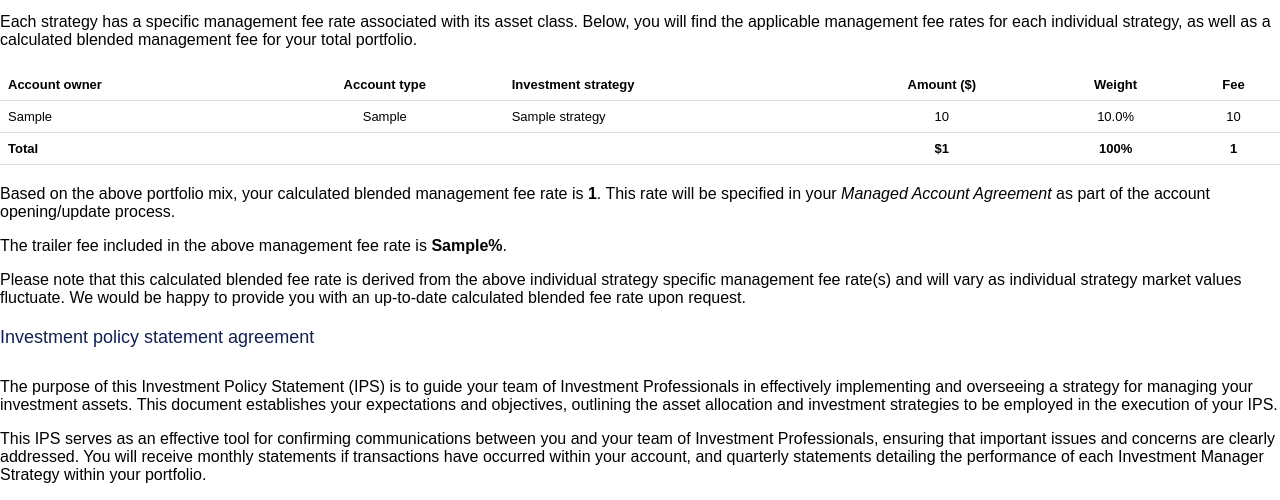
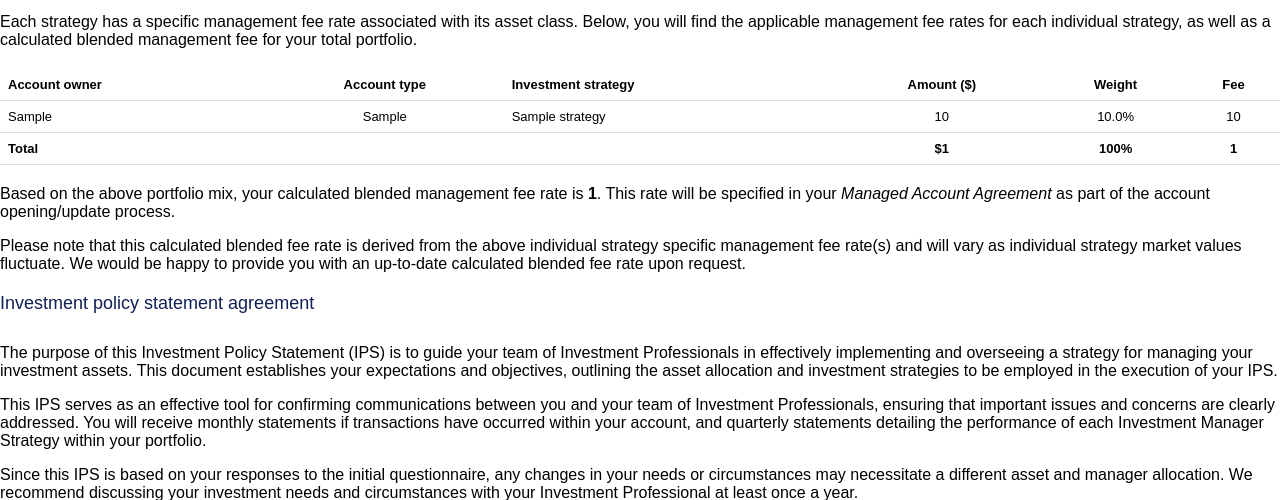
Before and after one commit to omarelassaad/ips-generator-web, a Django app: template app/ips/templates/ips_document.html in a window 1280 px wide. Shown: the part 3763-4263 px from the top of the page. Run offline with Django 5.2, Linux system fonts and the light colour scheme; the template is opened without the code that fills it: most values are stand-ins (such as "Sample title", 1, 10 or a date in 2020); grey boxes marked "Sample" are stand-in pictures.

Commit message:
Remove trailer fee disclosure line from IPS
Co-Authored-By: Claude Sonnet 4.6 <noreply@anthropic.com>

```diff
--- a/app/ips/templates/ips_document.html
+++ b/app/ips/templates/ips_document.html
@@ -696,11 +696,6 @@
             Based on the above portfolio mix, your calculated blended management fee rate is <strong>{{ total_overall_fee }}</strong>.
             This rate will be specified in your <em>Managed Account Agreement</em> as part of the account opening/update process.
         </p>
-        {% if display_trailer is not None %}
-        <p>
-            The trailer fee included in the above management fee rate is <strong>{{ display_trailer }}%</strong>.
-        </p>
-        {% endif %}
         <p>
             Please note that this calculated blended fee rate is derived from the above individual strategy specific management fee rate(s)
             and will vary as individual strategy market values fluctuate. We would be happy to provide you with an up-to-date calculated
```
